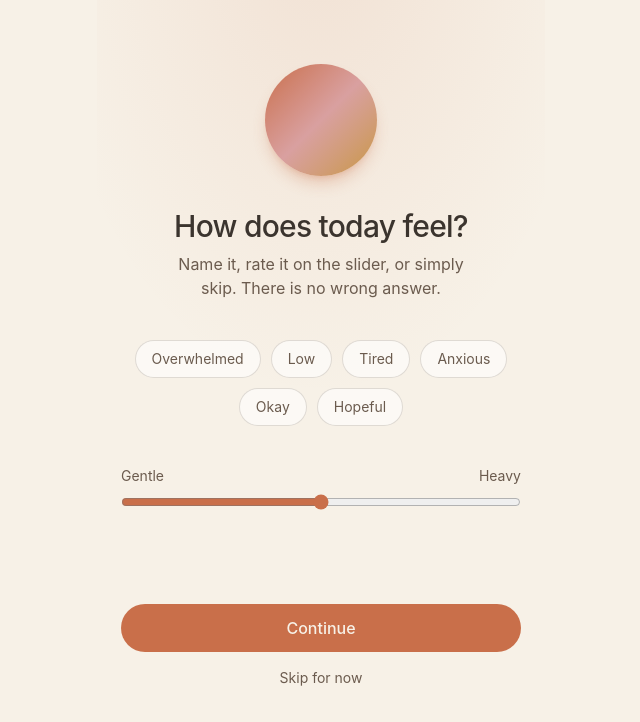
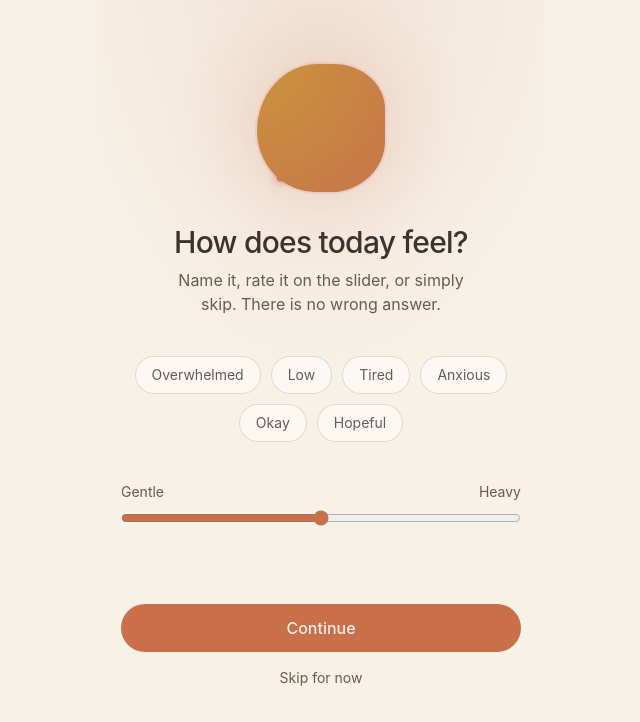
Before and after one commit to Serticode/aura, a React (Vite) app: page / in a window 1280 px wide. Shown: the top 722 px of the page, without its empty margins (319-959 px from the left). Built offline with nearby package versions, Linux system fonts and the light colour scheme.

Commit message:
fix: make the orb a living shifting artifact with orbiting mote

```diff
--- a/src/components/Orb.tsx
+++ b/src/components/Orb.tsx
@@ -1,8 +1,13 @@
 export function Orb() {
   return (
-    <div
-      aria-hidden="true"
-      className="h-28 w-28 rounded-full bg-gradient-to-br from-terracotta via-dusk-rose to-ochre shadow-lg shadow-terracotta/30"
-    />
+    <div aria-hidden="true" className="relative h-32 w-32">
+      <div className="animate-glow absolute -inset-4 rounded-full bg-terracotta/40 blur-2xl" />
+      <div className="animate-orbit pointer-events-none absolute inset-0">
+        <span className="absolute left-1/2 top-0 h-2 w-2 -translate-x-1/2 -translate-y-1/2 rounded-full bg-terracotta shadow-[0_0_8px_2px_rgba(201,111,74,0.55)]" />
+      </div>
+      <div className="animate-blob relative h-full w-full overflow-hidden ring-2 ring-dusk-rose/25">
+        <div className="animate-drift absolute -inset-1/2 bg-[length:200%_200%] bg-[radial-gradient(circle_at_30%_30%,var(--color-ochre),var(--color-terracotta)_45%,var(--color-dusk-rose))] blur-[1px]" />
+      </div>
+    </div>
   )
 }
--- a/src/index.css
+++ b/src/index.css
@@ -10,18 +10,45 @@
 
   --ease-ambient: cubic-bezier(0.22, 1, 0.36, 1);
 
-  --animate-breathe: breathe 5s ease-in-out infinite;
+  --animate-blob: blob 7s ease-in-out infinite;
   --animate-glow: glow 5s ease-in-out infinite;
+  --animate-drift: drift 7s ease-in-out infinite;
+  --animate-orbit: orbit 9s linear infinite;
   --animate-rise: rise 600ms var(--ease-ambient) both;
   --animate-fade: fade 450ms ease-out both;
 
-  @keyframes breathe {
+  @keyframes blob {
     0%,
     100% {
-      transform: scale(1);
+      border-radius: 42% 58% 55% 45% / 55% 45% 58% 42%;
+    }
+    25% {
+      border-radius: 58% 42% 45% 55% / 45% 55% 42% 58%;
     }
     50% {
-      transform: scale(1.05);
+      border-radius: 48% 52% 60% 40% / 40% 60% 52% 48%;
+    }
+    75% {
+      border-radius: 55% 45% 48% 52% / 60% 40% 45% 55%;
+    }
+  }
+
+  @keyframes drift {
+    0%,
+    100% {
+      background-position: 0% 0%;
+    }
+    50% {
+      background-position: 100% 100%;
+    }
+  }
+
+  @keyframes orbit {
+    from {
+      transform: rotate(0deg);
+    }
+    to {
+      transform: rotate(360deg);
     }
   }
 
```
